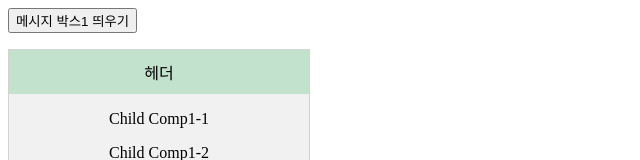
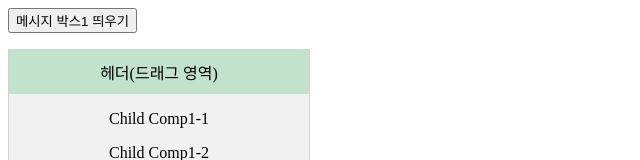
Before and after one commit to YunKul-Lee/flexible-box, a Vue app: page / in a window 1280 px wide. Both pictures are taken after a click on the button "메시지 박스1 띄우기". Shown: the top 160 px of the page, without its empty margins (0-640 px from the left). Built offline with nearby package versions, Linux system fonts and the light colour scheme; the HTML template or start-up script is replaced by a standard one.

Commit message:
가로스크롤 영역 확보 컴포넌트 props 추가

```diff
--- a/src/components/FlexibleBox.vue
+++ b/src/components/FlexibleBox.vue
@@ -20,6 +20,7 @@ import {type Component, nextTick, ref, useTemplateRef} from "vue";
 
 const flexibleOptions = withDefaults(defineProps<{
   contents: Component
+  contentsProps?: object
   width?: number
   height?: number
   maxWidth?: number
@@ -126,8 +127,8 @@ function dragElement(el: HTMLElement) {
     pos3 = e.clientX
     pos4 = e.clientY
 
+    el.onmousemove = elementDrag
     el.onmouseup = closeDragElement
-    el.onmousemove = elementDrag
   }
 
   /**
@@ -169,10 +170,10 @@ function updateData(...params: any[]) {
   <Transition name="flex">
     <div v-if="visible" class="drag-box-container" ref="box-container">
       <div class="drag-box-header">
-        <div>헤더</div>
+        <div>헤더(드래그 영역)</div>
       </div>
       <div class="drag-box-body">
-        <component :is="flexibleOptions.contents" @update-data="updateData"></component>
+        <component :is="flexibleOptions.contents" v-bind="contentsProps" @update-data="updateData"></component>
       </div>
     </div>
   </Transition>
@@ -208,7 +209,7 @@ function updateData(...params: any[]) {
 
 .drag-box-body {
   width: 100%;
-  height: 100%;
+  height: calc(100% - 41px);
   overflow: auto;
 }
 </style>
```
